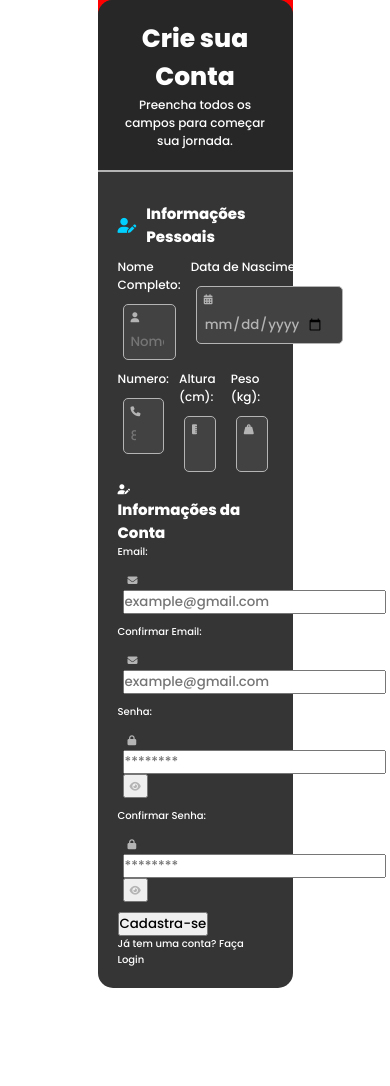
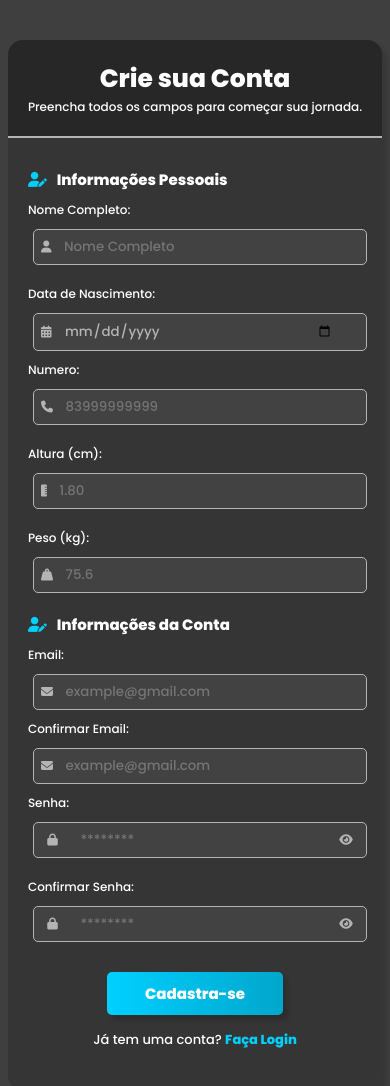
Before and after one commit to ErosFranklin/LIFE-FIT-BOOSTED, a plain HTML site: page frontend/views/registration.html in a window 390 px wide. Before the commit the page ends 988 px from the top, so only its background shows below. Drawn offline with Linux system fonts and the light colour scheme.

Commit message:
style: added media query registration page

```diff
--- /dev/null
+++ b/frontend/public/style/media-query-style-registration.css
@@ -0,0 +1,22 @@
+/*Typical Device Breakpoint
+----------------------------
+Telas pequenas: ate 600px
+Celular:de 600px ate 750px
+Tablet: 768px ate 993px
+Desktop: 992px ate 1200px
+Grandes telas: acima de 1200px
+*/
+
+@media screen and (max-width:1024px) {
+    .container-components-user .component-user01,
+    .container-components-user .component-user02,
+    .component-account-key{
+        grid-template-columns: repeat(1,1fr);
+    }
+    .btns-container #btn-login{
+        min-width: 60%;
+    }@media (orientation:landscape){
+        /* tenho que terminar aqui */
+    }
+
+}
--- a/frontend/public/style/style-registration.css
+++ b/frontend/public/style/style-registration.css
@@ -11,29 +11,33 @@
     --background-color-3: rgba(39, 39, 39, 1);
     --text-color: #ffffff;
     --important-color: rgba(0, 208, 255, 1);
+    --important-color-2: rgba(0, 125, 153, 1);
     --border-color: rgba(180, 180, 180, 1);
     --input-background-color: rgba(66, 66, 66, 1);
 }
-body{
-    height:100vh;
-    width:100vw;
+body {
+    min-height: 100vh;
+    width: 100vw;
     display: flex;
     justify-content: center;
-    align-items: center;
-}
+    align-items: start;
+    padding: 40px 0;
+    background-color: var(--background-color);
+    overflow-y: auto;
+  }
 .registration-page{
     color: var(--text-color);
     font-size: 10px;
-    width: 50%;
-    height: 100%;
-    background-color: red;
+    min-width: 50%;
+
 }
 .registration-page .registration-container{
     position: relative;
+    display:flex;
+    flex-direction:column;
+    box-shadow: 5px 5px 5px #00000025;
     background-color: var(--background-color-2);
     border-radius:15px;
-    display:flex;
-    flex-direction:column;
 }
 .title-page-registration{
     background-color: var(--background-color-3);
@@ -58,7 +62,8 @@ body{
     flex-direction: column;
     padding:20px;
 }
-.container-components-user .title-sub-container{
+.container-components-user .title-sub-container,
+.container-components-account .title-sub-container{
     display: flex;
     flex-direction: row;
     align-items: center;
@@ -85,6 +90,7 @@ body{
     font-weight: normal;
     color: var(--text-color);
 }
+
 .component-user01 .sub-component,
 .component-user02 .sub-component {
     position: relative;
@@ -94,26 +100,137 @@ body{
     border-radius: 5px;
 }
 .sub-component{
+    width: 100%;
+    position:relative;
     margin:10px 5px;
+    transition: all 0.2s ease-in-out;
+}
+.component .sub-component:focus-within{
+    outline: none;
+    border: 1px solid var(--important-color);
+    box-shadow: 0 0 5px var(--important-color);
+    color:var(--important-color);
+}
+.component .sub-component:focus-within i{
+    color: var(--important-color);
+}
+.sub-component input:focus{
+    outline: none;
+    border:none;
 }
 .sub-component i{
-    font-size:10px;
+    font-size:12px;
     color: var(--border-color);
     padding:5px;
 }
 .component-user01 .component input{
-    width: 92%;
-    min-width: 90%;
-    padding:5px;
-    background: transparent;
-    border:none;
-    color:var(--border-color)
-}
-.component-user02 .component input{
-    width: 87%;
+    width: 85%;
     min-width: 80%;
     padding:5px;
     background: transparent;
     border:none;
     color:var(--border-color)
 }
+
+.component-user02 .component input{
+    width: 85%;
+    min-width: 80%;
+    padding:5px;
+    background: transparent;
+    border:none;
+    color:var(--border-color)
+}
+
+.container-components-account .sub-component{
+    position: relative;
+    background:var(--input-background-color);
+    padding:2px;
+    border: 1px solid var(--border-color);
+    border-radius: 5px;
+}
+.container-components-account .sub-component i{
+    font-size:12px;
+    color: var(--border-color);
+    padding:5px;
+}
+.container-components-account .sub-component #eye-closed,
+.container-components-account .sub-component #eye-opened{
+    border:none;
+    background: transparent;
+    cursor:pointer;
+}
+.container-components-account .sub-component input{
+    width: 80%;
+    min-width: 70%;
+    padding:5px;
+    background: transparent;
+    border:none;
+    color:var(--border-color)
+}
+
+.container-components-account .component .label{
+    font-size: 12px;
+    font-weight: normal;
+    color: var(--text-color);
+}
+
+.component-account-key{
+    display:grid;
+    grid-template-columns:repeat(2, 1fr);
+    grid-gap: 10px;
+}
+.component-account-key .sub-component{
+    display: flex;
+    justify-content: space-around;
+    align-items: center;
+}
+.component-account-key .sub-component input{
+    max-width: 75%;
+    min-width: 60%;
+    padding:5px;
+    background: transparent;
+    border:none;
+    color:var(--border-color)
+}
+
+.btns-container{
+    position: relative;
+    display:flex;
+    align-items: center;
+    flex-direction: column;
+    padding:20px;
+}
+.btns-container #btn-login{
+    border:none;
+    background-image: linear-gradient(to right, var(--important-color), var(--important-color-2));
+    padding:10px;
+    width: 30%;
+    color:var(--text-color);
+    font-weight: bold;
+    font-size:15px;
+    border-radius: 5px;
+    box-shadow: 5px 5px 4px #00000025;
+    margin-bottom: 15px;
+    cursor: pointer;
+    background-size: 200% auto;
+    background-position: left center;
+    transition: background-position .2s ease-in-out;
+}
+.btns-container #btn-login:hover{
+    background-position: right center;
+}
+.btns-container p{
+    font-size: 13px;
+    font-weight: normal;
+    color: var(--text-color);
+}
+.btns-container p .redirection-link{
+    color: var(--important-color);
+    font-weight: bold;
+    cursor: pointer;
+    transition: .2s ease-in-out;
+}
+.btns-container p .redirection-link:hover{
+    color: var(--important-color-2);
+    text-decoration: underline;
+}
--- a/frontend/views/registration.html
+++ b/frontend/views/registration.html
@@ -5,6 +5,7 @@
     <meta name="viewport" content="width=device-width, initial-scale=1.0">
     <title>Cadastro - LFB</title>
     <link rel="stylesheet" href="../public/style/style-registration.css">
+    <link rel="stylesheet" href="../public/style/media-query-style-registration.css">
     <link rel="stylesheet" href="https://cdnjs.cloudflare.com/ajax/libs/font-awesome/6.6.0/css/all.min.css" integrity="sha512-Kc323vGBEqzTmouAECnVceyQqyqdsSiqLQISBL29aUW4U/M7pSPA/gEUZQqv1cwx4OnYxTxve5UMg5GT6L4JJg==" crossorigin="anonymous" referrerpolicy="no-referrer" />
 </head>
 <body>
@@ -58,35 +59,44 @@
                     </div>
                 </div>
                 <div class="container-components-account">
-                    <span class="title_sub_container"><i class="fa-solid fa-user-pen"></i><h2>Informações da Conta</h2></span>
+                    <span class="title-sub-container"><i class="fa-solid fa-user-pen"></i><h2>Informações da Conta</h2></span>
+                    <div class="component">
                         <label for="name">Email:</label>
                         <div class="sub-component">
                             <i class="fa-solid fa-envelope"></i>
                             <input type="email" id="email" name="email" placeholder="example@gmail.com" required>
                         </div>
+                    </div>
+                    <div class="component">
                         <label for="name">Confirmar Email:</label>
                         <div class="sub-component">
                             <i class="fa-solid fa-envelope"></i>
                             <input type="email" id="conf_email" name="conf_email" placeholder="example@gmail.com" required>
                         </div>
+                    </div>
+
                     <div class="component-account-key">
+                        <div class="component">
                             <label for="name">Senha:</label>
                             <div class="sub-component">
                                 <i class="fa-solid fa-lock"></i>
                                 <input type="password" id="password" name="password" placeholder="********" required>
-                            <button><i class="fa-solid fa-eye"></i></button>
+                                <button id="eye-closed"><i class="fa-solid fa-eye" ></i></button>
                             </div>
+                        </div>
+                        <div class="component">
                             <label for="name">Confirmar Senha:</label>
                             <div class="sub-component">
                                 <i class="fa-solid fa-lock"></i>
                                 <input type="password" id="conf_password" name="conf_password" placeholder="********" required>
-                            <button><i class="fa-solid fa-eye"></i></button>
+                                <button id="eye-opened"><i class="fa-solid fa-eye" ></i></button>
+                        </div>
                         </div>
                     </div>
                 </div>
                 <div class="btns-container">
                     <button type="submit" id="btn-login">Cadastra-se</button>
-                    <p>Já tem uma conta? <span class="red_login">Faça Login</span></p>
+                    <p>Já tem uma conta? <span class="redirection-link">Faça Login</span></p>
                 </div>
             </form>
         </div>
```
Lines whose indentation alone changed are shown as unchanged.
